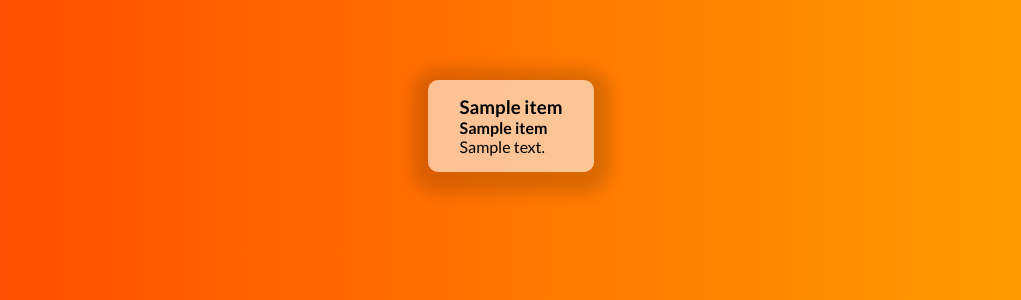
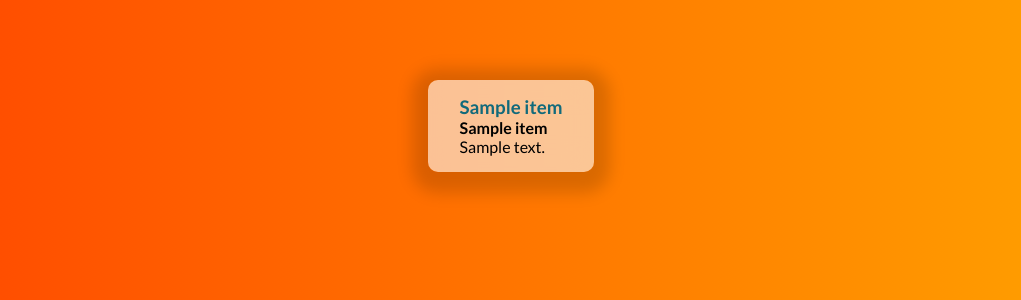
Before and after one commit to Koigor97/python, a Flask app: page / in a window 1280 px wide. Shown: the part 80-380 px from the top of the page, without its empty margins (129-1150 px from the left). Run offline with Flask 3, Linux system fonts and the light colour scheme; a database or web service that is not in the repository returns one stand-in record (values such as "Sample title"); data that the repository does not hold is empty.

Commit message:
Add some styling to blog page

```diff
--- a/bloggy-dev/static/css/styles.css
+++ b/bloggy-dev/static/css/styles.css
@@ -33,6 +33,10 @@ h1 {
     padding: .5rem 1.5rem;
 }
 
+h3 {
+    color: #116A7B;
+}
+
 main {
     display: grid;
     gap: 2.5rem;
```
